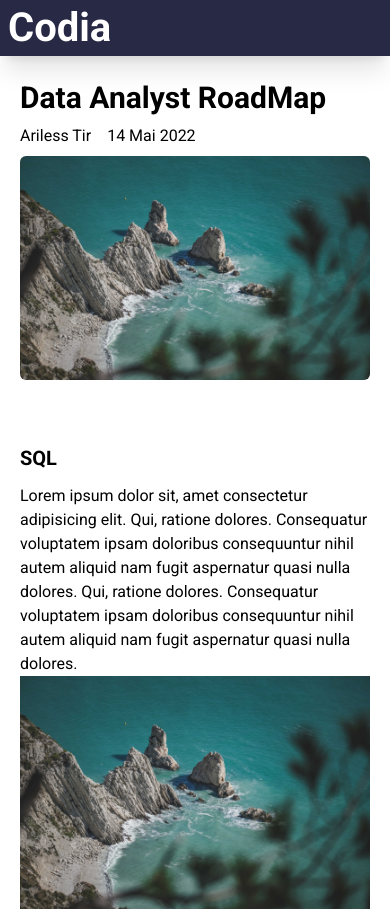
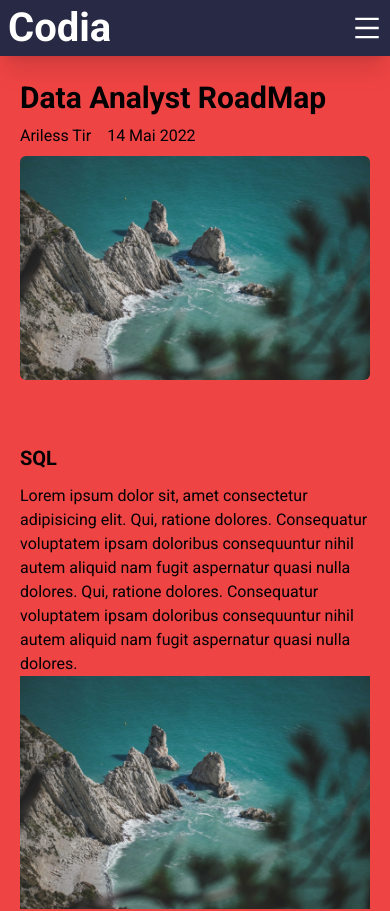
Before and after one commit to ArilessTir/codia, a React (Vite) app: page /carriere/1 in a window 390 px wide. Shown: the top 911 px of the page. Built offline with nearby package versions, Linux system fonts and the light colour scheme.

Commit message:
add firebase

```diff
--- a/package.json
+++ b/package.json
@@ -10,6 +10,7 @@
         "lint-fix": "eslint --fix"
     },
     "dependencies": {
+        "firebase": "^9.8.1",
         "gsap": "^3.10.4",
         "react": "^18.0.0",
         "react-code-blocks": "^0.0.9-0",
--- a/src/components/navbar/navbar.jsx
+++ b/src/components/navbar/navbar.jsx
@@ -1,13 +1,17 @@
-import React from 'react';
-import { AiOutlineSearch } from 'react-icons/ai';
+import React, { useState } from 'react';
+import { AiOutlineSearch, AiOutlineMenu, AiOutlineClose } from 'react-icons/ai';
 import { NavLink } from 'react-router-dom';
 const NavBar = () => {
+    const [open, setOpen] = useState(false);
+    const handleOpen = () => {
+        setOpen(!open);
+    };
     return (
         <nav
             className="fixed bg-[#282944] h-14 flex justify-between items-center px-2
                         w-full shadow-xl z-50"
         >
-            <div className="flex items-center space-x-10">
+            <div className="flex items-center justify-between w-full md:space-x-10 md:w-auto">
                 <NavLink to={'/'}>
                     <h1 className="text-[40px] text-white font-bold">Codia</h1>
                 </NavLink>
@@ -22,6 +26,13 @@ const NavBar = () => {
                         placeholder="Recherche sur codia"
                     />
                 </div>
+                <div className="md:hidden block text-white cursor-pointer font-bold">
+                    {open === false ? (
+                        <AiOutlineMenu size={30} onClick={handleOpen} />
+                    ) : (
+                        <AiOutlineClose size={30} onClick={handleOpen} />
+                    )}
+                </div>
             </div>
             <div className=" h-10 w-10 rounded-full bg-yellow-500 md:block hidden"></div>
         </nav>
--- a/src/components/sideNav/sideNav.jsx
+++ b/src/components/sideNav/sideNav.jsx
@@ -27,7 +27,7 @@ const SideNav = () => {
 
     return (
         <div
-            className="sideBar h-full w-52 bg-[#282944]
+            className="sideBar h-[100vh] w-52 bg-[#282944]
                     text-white fixed overflow-hidden pl-2 pt-20
                     md:flex flex-col justify-between hidden"
         >
--- /dev/null
+++ b/src/firebase.js
@@ -0,0 +1,28 @@
+// Import the functions you need from the SDKs you need
+import { initializeApp } from 'firebase/app';
+import { getAnalytics } from 'firebase/analytics';
+
+// TODO: Add SDKs for Firebase products that you want to use
+// https://firebase.google.com/docs/web/setup#available-libraries
+// Your web app's Firebase configuration
+// For Firebase JS SDK v7.20.0 and later, measurementId is optional
+
+const firebaseConfig = {
+    apiKey: 'AIzaSyCV8SYPjWLwiIahVgcqn5U4GXLvXvqEUOM',
+
+    authDomain: 'codia-d9b14.firebaseapp.com',
+
+    projectId: 'codia-d9b14',
+
+    storageBucket: 'codia-d9b14.appspot.com',
+
+    messagingSenderId: '427574092726',
+
+    appId: '1:427574092726:web:395e1214e088ddb3711717',
+
+    measurementId: 'G-QDSQD287B7',
+};
+
+// Initialize Firebase
+const app = initializeApp(firebaseConfig);
+const analytics = getAnalytics(app);
--- a/src/pages/Cours.jsx
+++ b/src/pages/Cours.jsx
@@ -9,7 +9,7 @@ const Cours = () => {
     const data = courses[id - 1]['Data'];
     console.log(data);
     return (
-        <section className="pt-20 md:pl-60 px-5 sm:px-0 max-w-7xl mx-auto">
+        <section className="pt-20 md:pl-60 px-5 max-w-7xl mx-auto">
             <div className="">
                 <h1 className="text-3xl font-bold"> {meta.Title} </h1>
                 <div className="flex gap-4 my-2">
--- a/src/pages/Exercice.jsx
+++ b/src/pages/Exercice.jsx
@@ -8,7 +8,7 @@ const Exercice = () => {
     const { id } = useParams();
     const exo = data[id - 1];
     return (
-        <section className="pt-20 md:pl-60 px-5 sm:px-0">
+        <section className="pt-20 md:pl-60 px-5 ">
             <h1 className="text-4xl font-bold my-6"> {exo.name} </h1>
 
             <div className="my-5">
--- a/src/pages/Job.jsx
+++ b/src/pages/Job.jsx
@@ -9,7 +9,7 @@ const Job = () => {
     const data = career[id - 1]['Data'];
     console.log(data);
     return (
-        <section className="pt-20 md:pl-60 px-5 sm:px-0 max-w-7xl mx-auto">
+        <section className="pt-20 md:pl-60 px-5  max-w-7xl mx-auto bg-red-500">
             <div className="">
                 <h1 className="text-3xl font-bold"> {meta.Title} </h1>
                 <div className="flex gap-4 my-2">
```
Also changed, not shown: src/main.jsx (line endings or trailing spaces), 1 other file (tests, documents, lock files or other folders).
